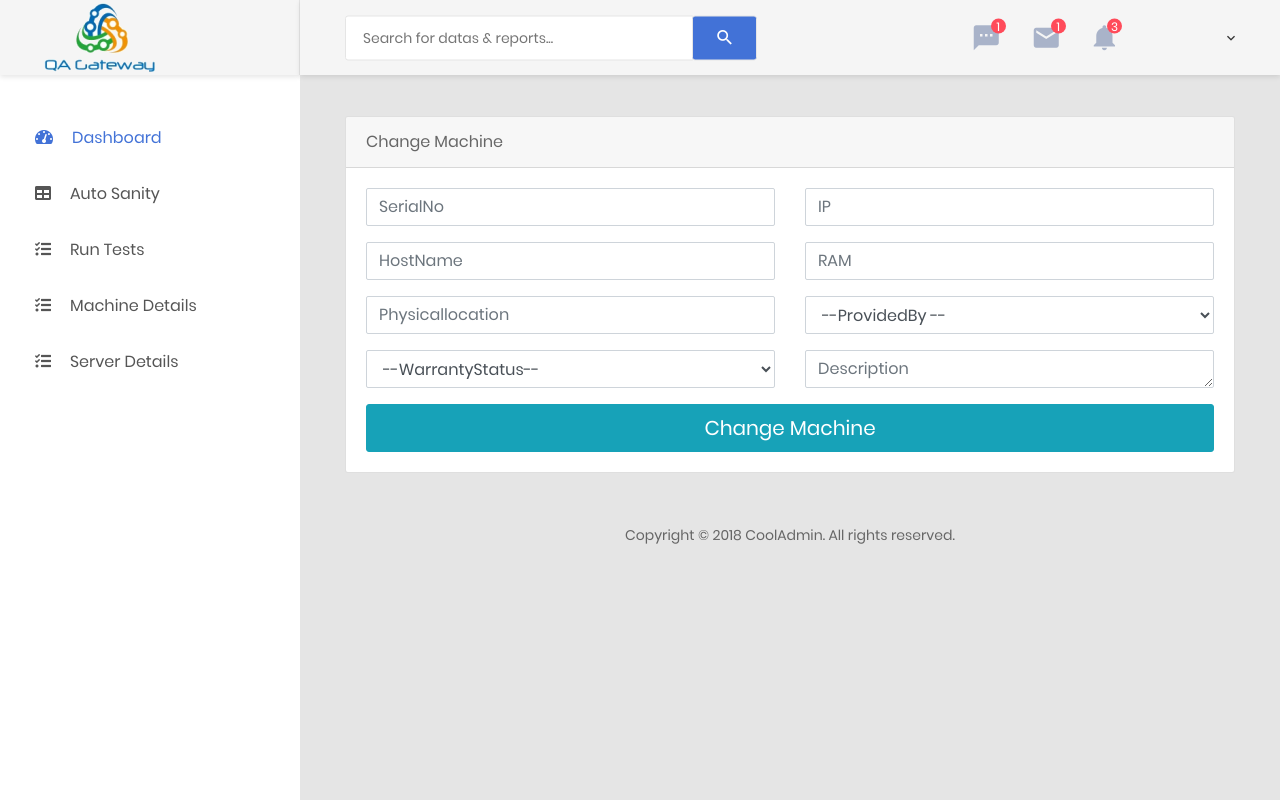
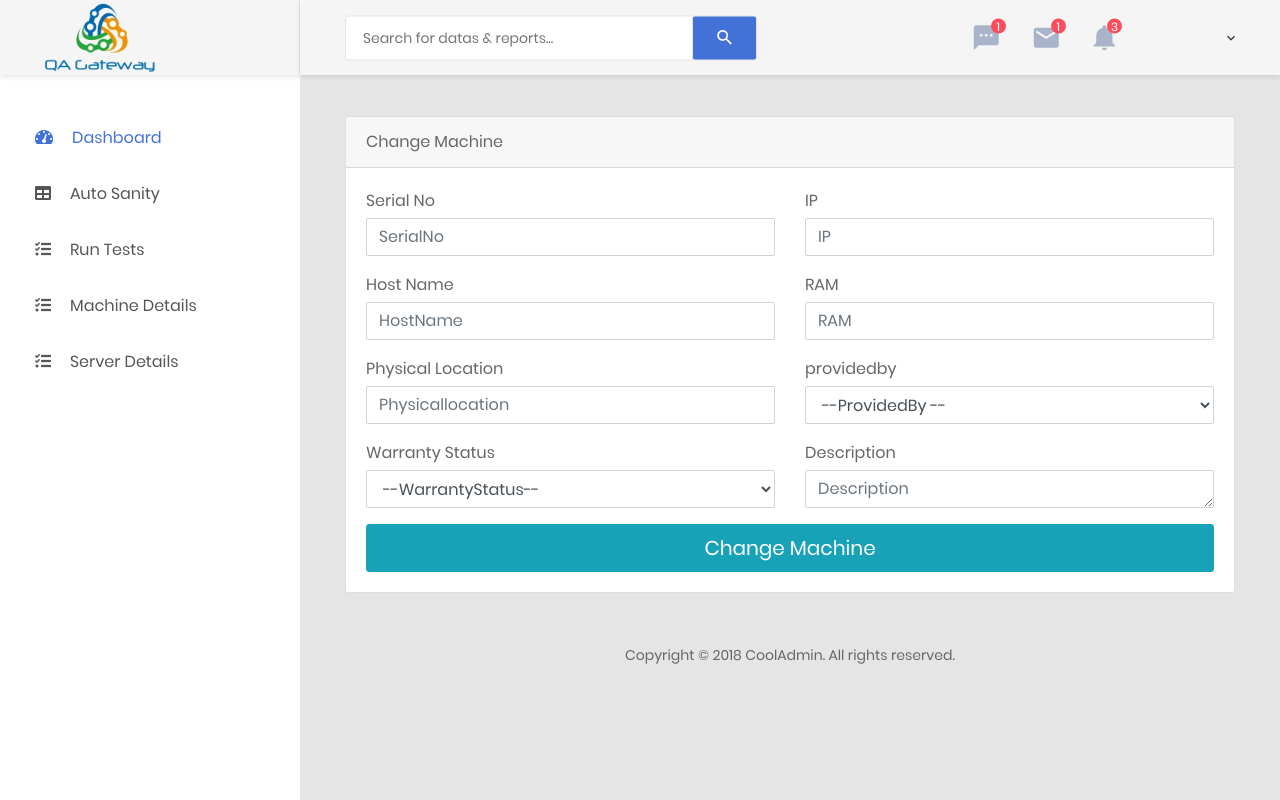
Before and after one commit to kamtasingh/mysite_testing, a Django app: page /mysite/machinedetail/change/ in a window 1280 px wide. Run offline with Django 3.2, Linux system fonts and the light colour scheme; some libraries are stand-ins or nearby versions.

Commit message:
label changes

```diff
--- a/templates/change_machine.html
+++ b/templates/change_machine.html
@@ -17,26 +17,32 @@
                                         <form method="post" action="" id="add_machine">
                                             <div class="row form-group">
                                                 <div class="col-md-6">
+                                                    <label class="control-label mb-1">Serial No</label>
                                                   <input type="text" class="form-control" id="SerialNo" name="SerialNo" placeholder="SerialNo" required>
                                                     </div>
                                                 <div class="col-md-6">
+                                                    <label class="control-label mb-1">IP</label>
                                                     <input type="text" class="form-control" id="IP" name="IP" placeholder="IP" required>
                                                 </div>
 
                                             </div>
                                         <div class="row form-group">
                                                 <div class="col-md-6">
+                                                    <label class="control-label mb-1">Host Name</label>
                                                     <input type="text" class="form-control" id="HostName" name="HostName" placeholder="HostName" required>
                                                 </div>
                                                 <div class="col-md-6">
+                                                    <label class="control-label mb-1">RAM</label>
                                                     <input type="text" class="form-control" id="RAM" name="RAM" placeholder="RAM" required>
                                                 </div>
                                         </div>
                                          <div class="row form-group">
                                                 <div class="col-md-6">
+                                                    <label class="control-label mb-1">Physical Location</label>
                                                     <input type="text" class="form-control" id="Physicallocation" name="Physicallocation" placeholder="Physicallocation" required>
                                                 </div>
                                                <div class="col-md-6">
+                                                   <label class="control-label mb-1">providedby</label>
                                                    <select name="ProvidedBy" id="providedby" class="form-control" required>
                                                         <option value="">--ProvidedBy --</option>
                                                         <option value="MITEL">Mitel</option>
@@ -47,6 +53,7 @@
                                          <div class="row form-group">
 
                                                <div class="col-md-6">
+                                                   <label class="control-label mb-1">Warranty Status</label>
                                                    <select name="WarrantyStatus" id="WarrantyStatus" class="form-control" required>
                                                         <option value="">--WarrantyStatus--</option>
                                                         <option value="1">Active</option>
@@ -54,6 +61,7 @@
                                                     </select>
                                                 </div>
                                              <div class="col-md-6">
+                                                 <label class="control-label mb-1">Description</label>
                                                     <!--<input type="textarea" class="form-control" name="Description" placeholder="Description" required>-->
                                                  <textarea name="Description" id="Description" placeholder="Description" rows="1" cols="53" class="form-control"></textarea>
                                                 </div>
--- a/templates/change_server.html
+++ b/templates/change_server.html
@@ -17,25 +17,30 @@
                                         <form method="post" action="" id="add_server">
                                             <div class="row form-group">
                                                 <div class="col-md-6">
+                                                  <label class="control-label mb-1">Serial No</label>
                                                   <input type="text" class="form-control" id="SerialNo" name="SerialNo" placeholder="SerialNo" required>
                                                     </div>
                                                 <div class="col-md-6">
+                                                    <label class="control-label mb-1">IP</label>
                                                     <input type="text" class="form-control" id="IP" name="IP" placeholder="IP" required>
                                                 </div>
 
                                             </div>
                                         <div class="row form-group">
                                                 <div class="col-md-6">
+                                                    <label class="control-label mb-1">RAM</label>
                                                     <input type="text" class="form-control" id="RAM" name="RAM" placeholder="RAM" required>
 
                                                 </div>
                                                 <div class="col-md-6">
+                                                    <label class="control-label mb-1">Physical Location</label>
                                                     <input type="text" class="form-control" id="Physicallocation" name="Physicallocation" placeholder="Physicallocation" required>
 
                                                                </div>
                                         </div>
                                          <div class="row form-group">
                                                 <div class="col-md-6">
+                                                    <label class="control-label mb-1">Warranty Status</label>
                                                     <select name="WarrantyStatus" id="WarrantyStatus" class="form-control" required>
                                                         <option value="">--WarrantyStatus--</option>
                                                         <option value="1">Active</option>
@@ -43,6 +48,7 @@
                                                     </select>
                                                                      </div>
                                                <div class="col-md-6">
+                                                   <label class="control-label mb-1">Description</label>
                                                    <textarea name="Description" id="Description" placeholder="Description" rows="1" cols="53" class="form-control"></textarea>
 
 
```
